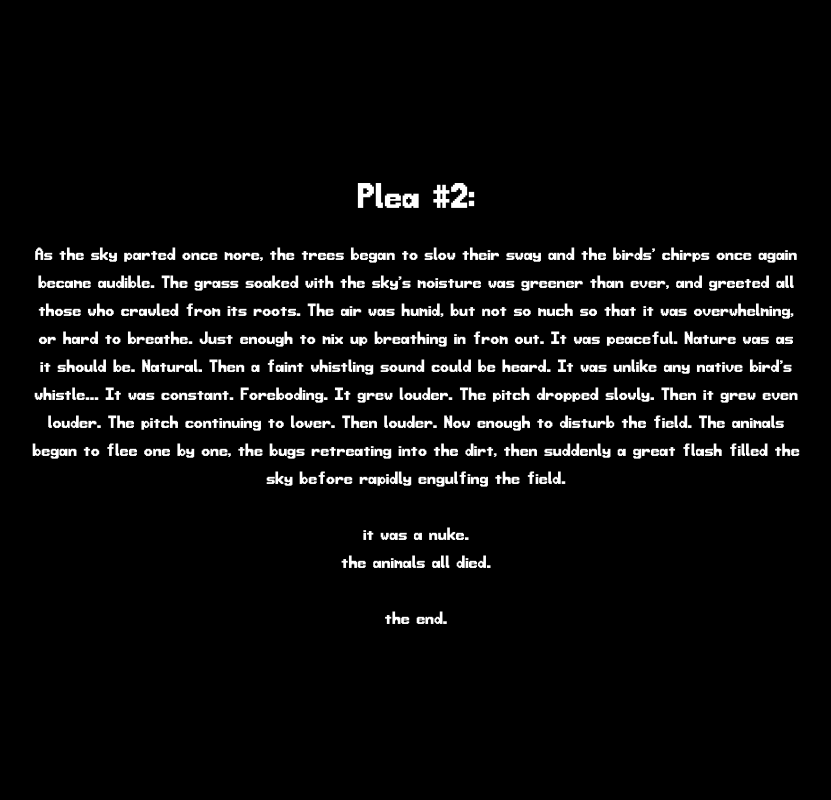
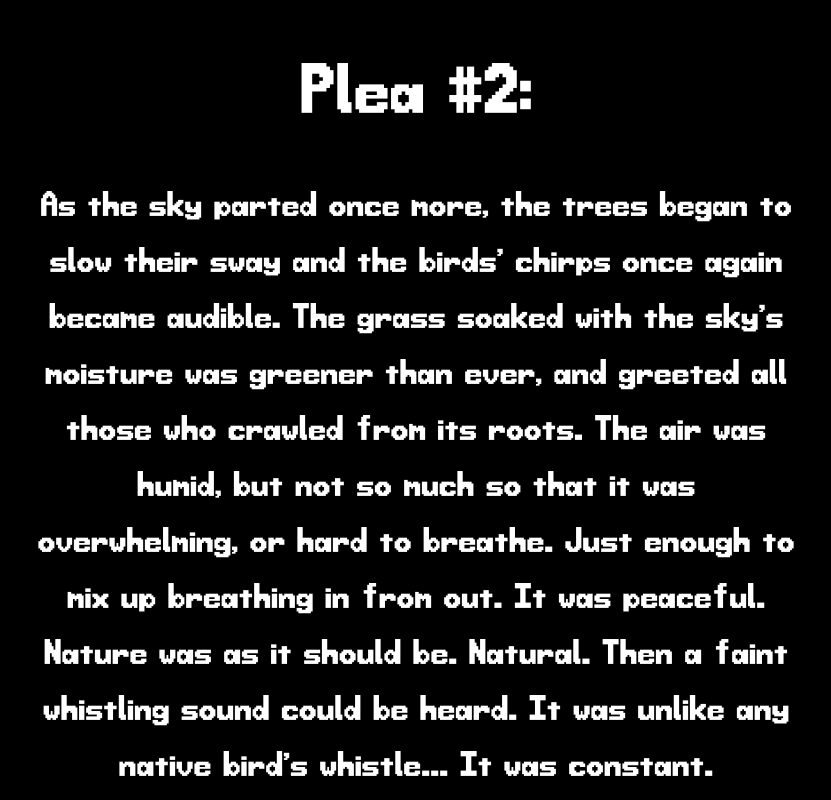
Before and after one commit to TurtleHellMax/DailyPlea, a plain HTML site: page index.html in a window 1280 px wide. Shown: the top 800 px of the page, without its empty margins (224-1055 px from the left). Drawn offline with Linux system fonts and the light colour scheme.

Commit message:
Update styles.css

```diff
--- a/css/styles.css
+++ b/css/styles.css
@@ -4,7 +4,7 @@
     src: url('../fonts/Voice1.woff2') format('woff2'), url('../fonts/Voice1.woff') format('woff'), url('../fonts/Voice1.ttf') format('ttf');
     font-weight: normal;
     font-style: normal;
-    font-display: swap; /* ensures text is visible during load */
+    font-display: swap;
 }
 
 html, body {
@@ -12,6 +12,7 @@ html, body {
     margin: 0;
     padding: 0;
 }
+
 *, *::before, *::after {
     box-sizing: border-box;
 }
@@ -21,24 +22,24 @@ html, body {
     justify-content: center;
     align-items: center;
     min-height: 100vh;
-    padding: 0 20%;
+    padding: 0 20%; /* leave as-is */
     background-color: #000;
     text-align: center;
 }
 
     .container p {
         font-family: 'Voice1', sans-serif;
-    font-size: 1rem;
-    line-height: 1.75;
+        font-size: 2rem; /* was 1rem */
+        line-height: 1.75; /* was 1.75 */
         color: #fff;
-    word-spacing: -0.15em;
+        word-spacing: -0.2em; /* was -0.15em */
     }
 
     .container .plea-number {
         font-family: 'Voice1', sans-serif;
         display: block;
-    font-size: 2rem;
-    margin-bottom: 0.5em;
+        font-size: 4rem; /* was 2rem */
+        margin-bottom: 0.5em; /* was 0.5em */
         color: #fff;
-    word-spacing: -0.15em;
+        word-spacing: -0.2em; /* was -0.15em */
     }
```
Lines whose indentation alone changed are shown as unchanged.
